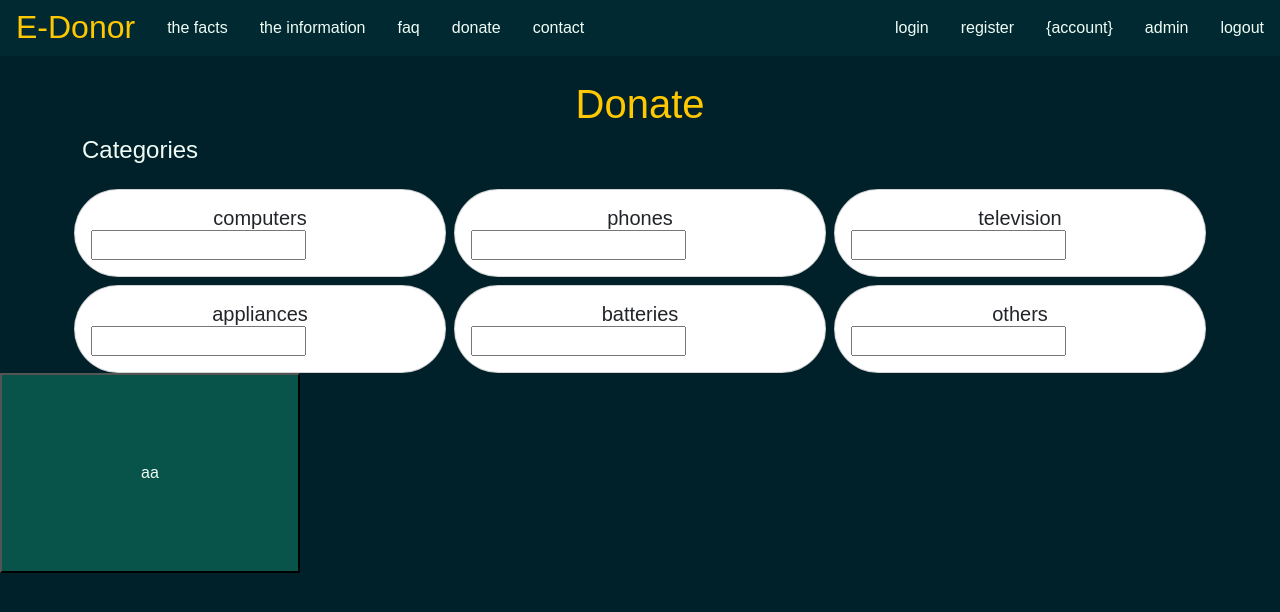
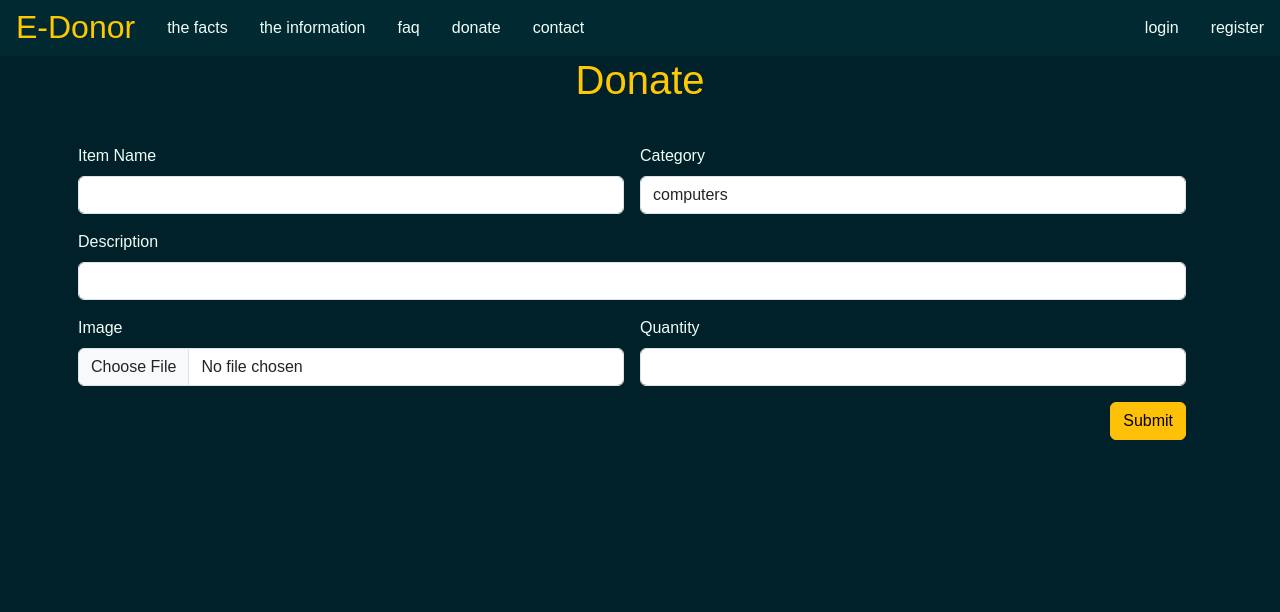
Before and after one commit to dkeithdj/e-waste-donation, a PHP site: page /donate.php in a window 1280 px wide. Shown: the top 612 px of the page. Run offline with PHP 8.4, Linux system fonts and the light colour scheme.

Commit message:
changes: still needs cleanup

```diff
--- a/donate.php
+++ b/donate.php
@@ -8,34 +8,52 @@ echo head("Donate", "donate");
 
 <div class="container">
   <div class="row row-gap-2">
-    <h4>Categories</h4>
 
-    <form action="donate.php" method="post">
+    <form action="donate.php" class="row g-3" method="GET">
 
+      <div class="col-md-6">
+        <label class="form-label" for="item_name">Item Name</label>
+        <input class="form-control" type="text" id="item_name" name="item_name" required>
+      </div>
 
+      <div class="col-md-6">
+        <label class="form-label" for="category">Category</label>
+        <select class="form-control" id="category" name="dropdown">
+          <option value="computers" selected>computers</option>
+          <option value="phones">phones</option>
+          <option value="television">television</option>
+          <option value="appliances">appliances</option>
+          <option value="batteries">batteries</option>
+          <option value="others">others</option>
+        </select>
+      </div>
 
+      <div class="col-md-12">
+        <label class="form-label" for="description">Description</label>
+        <input class="form-control" type="text" id="description" name="description" required>
+      </div>
+
+      <div class="col-md-6">
+        <label class="form-label" for="image">Image</label>
+        <input class="form-control" type="file" id="image" name="image">
+      </div>
+
+      <div class="col-md-6">
+        <label class="form-label" for="quantity">Quantity</label>
+        <input class="form-control" type="number" id="quantity" name="quantity" min="1" step="1" required>
+      </div>
+
+      <div class="col-12">
+        <button type="submit" class="btn btn-warning" style="display: flex; float: right;">Submit</button>
+      </div>
     </form>
     <?php
     $categories = array("computers", "phones", "television", "appliances", "batteries", "others");
-    foreach ($categories as $category): ?>
-      <div class="col-md-4 px-1">
-        <div class="card rounded-pill" style="height: 100%;">
-          <div class="card-body">
-            <h5 class="card-title p-0 m-0 text-center">
-              <?= $category ?>
-            </h5>
-            <input type="number" name="<?= $category ?>" id="<?= $category ?>">
-          </div>
-        </div>
-      </div>
-    <?php endforeach; ?>
+    ?>
 
 
   </div>
 </div>
 
-<div>
-  <button onclick="displayInput()" class="click-cat">aa</button>
-</div>
 <?php
 echo footer();
--- a/index.php
+++ b/index.php
@@ -11,7 +11,8 @@ echo head('Home', 'index');
 //   endwhile;
 // endif;
 // mysqli_close(connect())
-?>
+$aa
+  ?>
 
 
 
@@ -60,7 +61,11 @@ echo head('Home', 'index');
 <section id="donate" class="hidden from-left">
   <h1>Donate here 🏥</h1>
   <!-- data-bs-toggle="modal" data-bs-target="#exampleModal" -->
-  <button onclick="document.location.href = 'donate.php'" class="btn btn-warning">Herer</button>
+  <?php $redir = "login.php";
+  if (isset($_SESSION["user"])):
+    $redir = "donate.php";
+  endif; ?>
+  <a href="<?= $redir ?>" class="btn btn-warning">Herer</a>
   <!-- <p>theses links</p> -->
 </section>
 
@@ -77,4 +82,5 @@ echo head('Home', 'index');
   </div>
 </div>
 <?php
+
 echo footer();
--- a/script.js
+++ b/script.js
@@ -46,3 +46,37 @@ function topFunction() {
   document.body.scrollTop = 0; // For Safari
   document.documentElement.scrollTop = 0; // For Chrome, Firefox, IE and Opera
 }
+
+function displayInput() {
+  document.getElementById();
+}
+
+$(document).ready(function () {
+  // allowed maximum input fields
+  var max_input = 5;
+
+  // initialize the counter for textbox
+  var x = 1;
+
+  // handle click event on Add More button
+  $(".add-btn").click(function (e) {
+    e.preventDefault();
+    if (x < max_input) {
+      // validate the condition
+      x++; // increment the counter
+      $(".wrapper").append(`
+          <div class="input-box">
+            <input type="text" name="input_name[]"/>
+            <a href="#" class="remove-lnk">Remove</a>
+          </div>
+        `); // add input field
+    }
+  });
+
+  // handle click event of the remove link
+  $(".wrapper").on("click", ".remove-lnk", function (e) {
+    e.preventDefault();
+    $(this).parent("div").remove(); // remove input field
+    x--; // decrement the counter
+  });
+});
--- a/style.css
+++ b/style.css
@@ -193,13 +193,7 @@ section p {
   width: 300px;
   height: 200px;
 }
+option {
+  color: var(--neutral-main);
+}
 /* playground */
-.click-cat {
-  width: 300px;
-  height: 200px;
-  background-color: var(--neutral-select);
-  transition: width 0.2s ease-in-out;
-}
-.click-cat:hover {
-  width: 400px;
-}
--- a/utils.php
+++ b/utils.php
@@ -1,21 +1,17 @@
 <?php
-function connect()
-{
-  $servername = "localhost";
-  $username = "root";
-  $password = "root";
-  $dbName = "activity_proposal_system";
-  $conn = mysqli_connect($servername, $username, $password, $dbName);
-  if (!$conn) {
-    die("Connection failed: " . mysqli_connect_error());
-  }
-  return $conn;
-}
-
+session_start();
+include 'config.php';
 function head($title, $activepage)
 {
-  $isLoggedIn = true;
-  $isAdmin = true;
+  $user_id = 0;
+  $isAdmin = 0;
+  if (isset($_SESSION["user"])) {
+    $user_id = $_SESSION["user"]["id"];
+    $isAdmin = $_SESSION["user"]["isAdmin"];
+
+  }
+  $isLoggedIn = ($user_id != 0) ? true : false;
+  $isAdmin = ($isAdmin == 1) ? true : false;
   ob_start(); ?>
   <!DOCTYPE html>
   <html lang="en">
@@ -30,17 +26,12 @@ function head($title, $activepage)
     <script src="https://cdn.jsdelivr.net/npm/bootstrap@5.3.0-alpha3/dist/js/bootstrap.bundle.min.js"
       integrity="sha384-ENjdO4Dr2bkBIFxQpeoTz1HIcje39Wm4jDKdf19U8gI4ddQ3GYNS7NTKfAdVQSZe"
       crossorigin="anonymous"></script>
+    <script src="https://ajax.googleapis.com/ajax/libs/jquery/3.3.1/jquery.min.js"></script>
     <title>
       <?= $title; ?>
     </title>
 
-    <script>
-      const setActive = (e) => {
-        if (document.querySelector("a.link-head.active") !== null) {
-          document.querySelector("a.link-head.active").classList.remove("active");
-        }
-        e.target.className = "link-head active"
-      }
+    <script>     const setActive = (e) => { if (document.querySelector("a.link-head.active") !== null) { document.querySelector("a.link-head.active").classList.remove("active"); } e.target.className = "link-head active" }
 
     </script>
   </head>
@@ -75,65 +66,45 @@ function head($title, $activepage)
       <li>
         <a href="index.php#contact" class="link-head">contact</a>
       </li>
-      <?php //if ($isLoggedIn): ?>
+      <?php if ($isLoggedIn): ?>
         <li style="float:right;">
-        <a href="#" class="link-head">logout</a>
+          <a href="logout.php" class="link-head">logout</a>
         </li>
-      <?php // if ($isAdmin): ?>
+        <?php if ($isAdmin): ?>
           <li style="float:right;">
             <a href="admin.php" class="link-head">admin</a>
           </li>
-      <?php //else: ?>
+        <?php else: ?>
           <li style="float:right;">
-        <a href="account.php" class="link-head">{account}</a>
+            <a href="account.php" class="link-head">
+              <?= $_SESSION["user"]["username"] ?>
+            </a>
           </li>
-      <?php //endif; else: ?>
+        <?php endif; else: ?>
         <li style="float:right;">
           <a href="<?php echo 'register.php'; ?>" class="link-head">register</a>
         </li>
         <li style="float:right;">
-        <a href="#" class="link-head" data-bs-toggle="modal" data-bs-target="#exampleModal">login</a>
+          <a href="login.php" class="link-head">login</a>
         </li>
-      <?php //endif ?>
+      <?php endif ?>
     </ul>
-    <!-- Modal -->
-    <div class="modal fade" id="exampleModal" tabindex="-1" aria-labelledby="exampleModalLabel" aria-hidden="true">
+    <!-- Modal data-bs-toggle="modal" data-bs-target="#exampleModal" -->
+    <!-- <div class="modal fade" id="exampleModal" tabindex="-1" aria-labelledby="exampleModalLabel" aria-hidden="true">
       <div class="modal-dialog">
         <div class="modal-content">
-          <div class="modal-header theme">
+          <div class="modal-header theme" data-bs-theme="dark">
             <h1 class="modal-title fs-5" id="exampleModalLabel">Login</h1>
             <button type="button" class="btn-close" data-bs-dismiss="modal" aria-label="Close"></button>
           </div>
           <div class="modal-body theme">
-            <form class="row g-3" action="<?php echo 'index' ?>.php" method="get">
-              <div class="col-md-12">
-                <label class="form-label">Email</label>
-                <input type="email" class="form-control" name="email">
-              </div>
-              <div class="col-md-12">
-                <label class="form-label">Password</label>
-                <input type="password" class="form-control" name="password">
-              </div>
-              <div class="modal-footer">
-                <button type="button" class="btn btn-secondary" data-bs-dismiss="modal">Close</button>
-                <button type="submit" value="Login" class="btn btn-warning">Sign in</button>
-              </div>
-            </form>
+
           </div>
         </div>
       </div>
-    </div>
+    </div> -->
 
     <?php
-    $pass = $input = "";
-    if (isset($_GET["email"], $_GET["password"])) {
-      $input = $_GET["email"];
-      $pass = $_GET["password"];
-    }
-    echo $input . "<br>";
-    echo $pass;
-
-    $pages = array("index", "login", "register");
 
     return ob_get_clean();
 }
@@ -142,13 +113,14 @@ function footer()
 {
   ob_start(); ?>
     <script defer src="script.js"></script>
-    <script src="instantclick.min.js"></script>
-    <script data-no-instant>
-      InstantClick.init();
-    </script>
   </body>
 
   </html>
   <?php
   return ob_get_clean();
 }
+
+function debug($text)
+{
+  echo "<script>console.log('$text')</script>";
+}
```
Also changed, not shown: admin.php (+12 -11 lines), blob/computer.jpg (added). Lines whose indentation alone changed are shown as unchanged.
